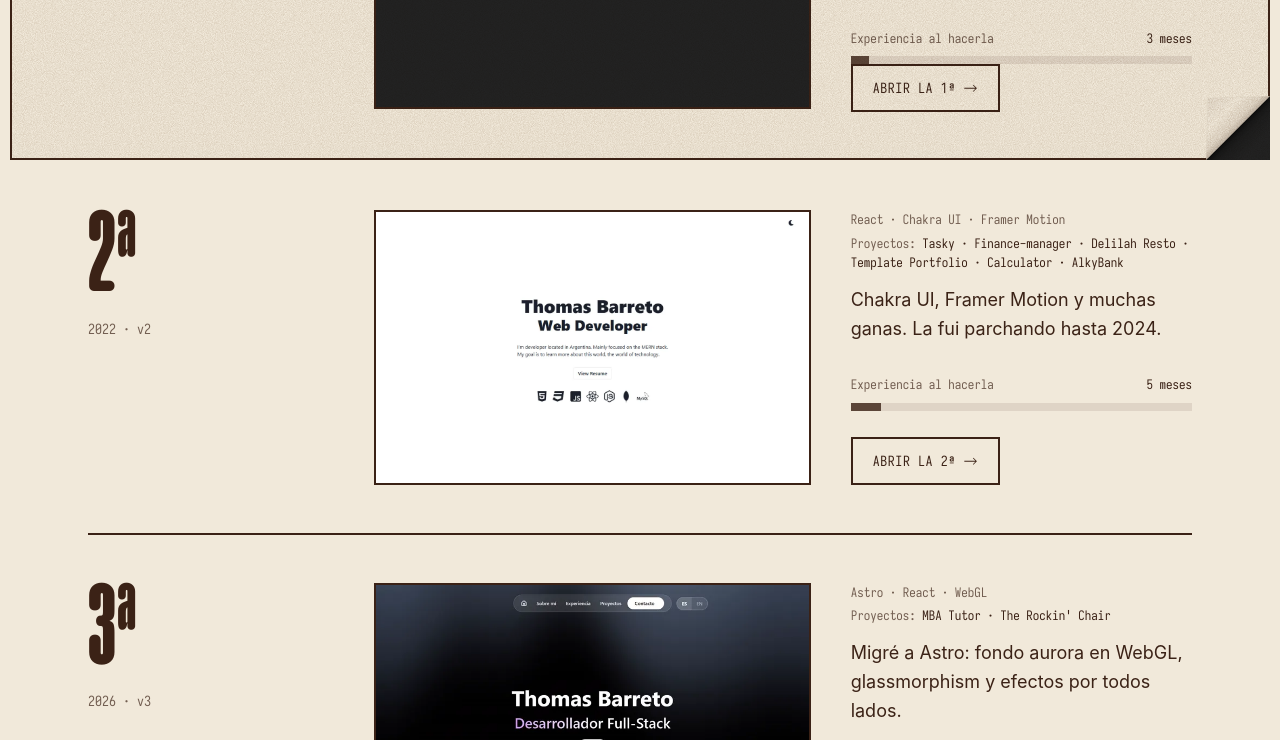
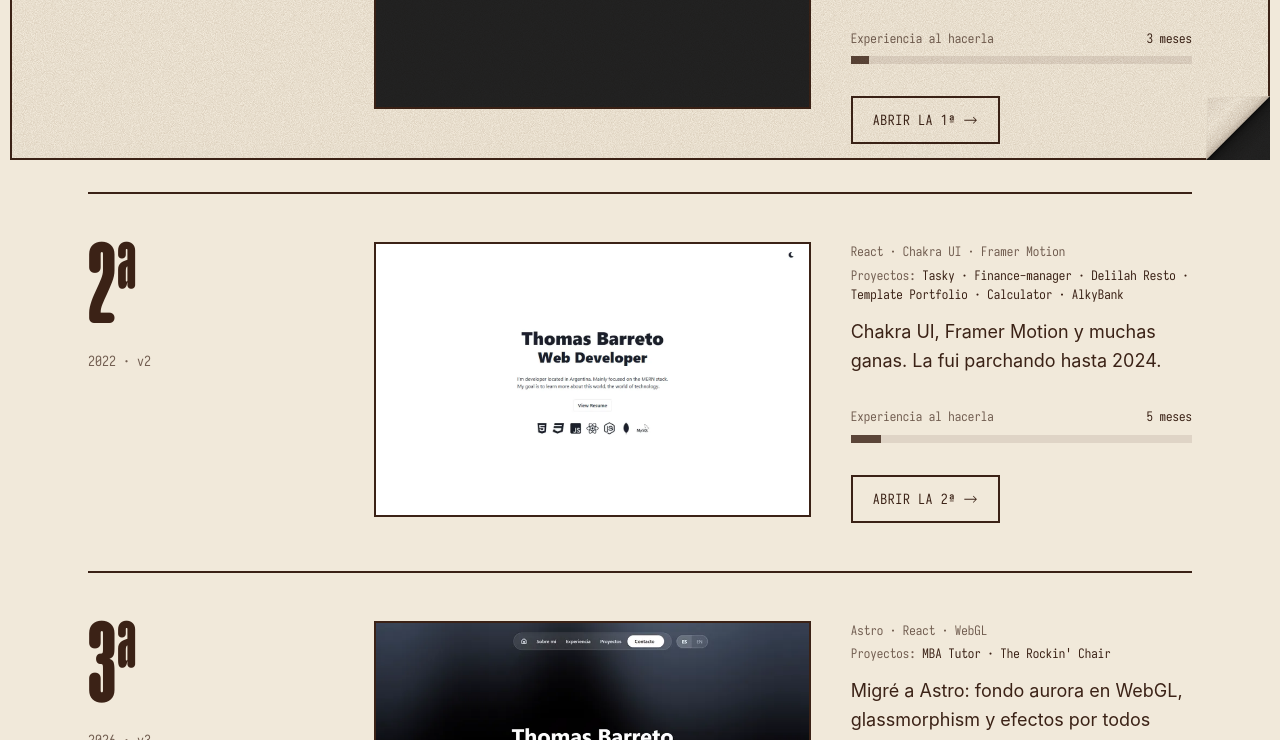
Before and after one commit to 1thomas13/Portfolio, an Astro site: page /versiones in a window 1280 px wide. Shown: the part 630-1370 px from the top of the page. Built offline with nearby package versions, Linux system fonts and the light colour scheme; Astro itself is replaced by a stand-in of ours; some packages are replaced by stand-ins of ours.

Commit message:
fix minor styles

```diff
--- a/src/components/Versions.astro
+++ b/src/components/Versions.astro
@@ -78,10 +78,13 @@
               </div>
             </div>
 
+            {/* mt-auto alone left no gap when the text filled the column */}
             {!edition.current && (
-              <a href={edition.href} class="btn mt-8 w-fit md:mt-auto">
-                {t.versions.open} {edition.number} →
-              </a>
+              <div class="mt-8 md:mt-auto md:pt-8">
+                <a href={edition.href} class="btn w-fit">
+                  {t.versions.open} {edition.number} →
+                </a>
+              </div>
             )}
           </div>
         </li>
```
